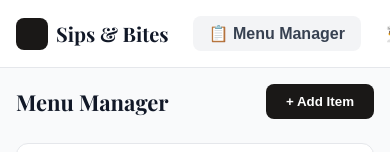
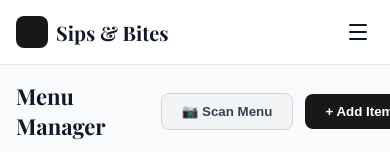
Before and after one commit to mayurdhavale10/table-top, a Next.js app in the folder frontend/: page /admin/sips-and-bites in a window 390 px wide. Shown: the top 152 px of the page. Built offline with nearby package versions, Linux system fonts and the light colour scheme; a web font is replaced by a local one.

Commit message:
feat: implement Scan Menu and UI tweaks

```diff
--- a/frontend/app/admin/[cafeSlug]/page.tsx
+++ b/frontend/app/admin/[cafeSlug]/page.tsx
@@ -1,9 +1,10 @@
 "use client";
 
-import { useState } from "react";
+import { useState, useEffect, useRef } from "react";
 import Link from "next/link";
 import { useParams } from "next/navigation";
 import QRCode from "react-qr-code";
+import { Menu, X } from "lucide-react";
 import { getCafeBySlug, getMenuByCafeId } from "../../../src/data/saasDb";
 
 import "../../../src/styles/Admin.css";
@@ -13,27 +14,80 @@ export default function CafeAdminDashboard() {
   const slug = Array.isArray(params?.cafeSlug) ? params.cafeSlug[0] : params?.cafeSlug || "";
   const cafe = getCafeBySlug(slug);
   const [activeTab, setActiveTab] = useState("menu");
+  const [isMobileMenuOpen, setIsMobileMenuOpen] = useState(false);
+  const [localMenu, setLocalMenu] = useState<any[]>([]);
+  const [isScanning, setIsScanning] = useState(false);
+  const fileInputRef = useRef<HTMLInputElement>(null);
+
+  useEffect(() => {
+    if (cafe) {
+      setLocalMenu(getMenuByCafeId(cafe.id));
+    }
+  }, [cafe]);
+
+  const handleScanMenu = async (e: React.ChangeEvent<HTMLInputElement>) => {
+    const file = e.target.files?.[0];
+    if (!file) return;
+
+    setIsScanning(true);
+    try {
+      const formData = new FormData();
+      formData.append("image", file);
+
+      const res = await fetch("/api/menu/scan", {
+        method: "POST",
+        body: formData,
+      });
+
+      const data = await res.json();
+      if (!res.ok) throw new Error(data.error || "Failed to scan menu");
+
+      const newItems = data.items.map((item: any, i: number) => ({
+        id: `scanned_${Date.now()}_${i}`,
+        cafe_id: cafe?.id,
+        category: item.category?.toLowerCase() || "other",
+        name: item.name,
+        price: item.price,
+        description: item.description,
+        image: "https://images.unsplash.com/photo-1546069901-ba9599a7e63c?auto=format&fit=crop&q=80&w=400",
+        type: item.type || "Veg"
+      }));
+
+      setLocalMenu(prev => [...newItems, ...prev]);
+      alert(`Successfully scanned ${newItems.length} items! Please review them.`);
+
+    } catch (err: any) {
+      alert(err.message);
+    } finally {
+      setIsScanning(false);
+      if (fileInputRef.current) fileInputRef.current.value = "";
+    }
+  };
 
   if (!cafe) return <div style={{ padding: "40px", textAlign: "center" }}>Cafe not found</div>;
-
-  const menu = getMenuByCafeId(cafe.id);
 
   return (
     <div className="admin-container">
       {/* Sidebar */}
-      <div className="admin-sidebar">
+      <div className={`admin-sidebar ${isMobileMenuOpen ? "open" : ""}`}>
+        <div className="admin-sidebar-header">
           <h2 className="admin-sidebar-title">
             <div style={{ width: "32px", height: "32px", background: cafe.theme.primaryColor, borderRadius: "8px", flexShrink: 0 }}></div>
             {cafe.name}
           </h2>
+          <button className="mobile-menu-toggle" onClick={() => setIsMobileMenuOpen(!isMobileMenuOpen)}>
+            {isMobileMenuOpen ? <X size={24} /> : <Menu size={24} />}
+          </button>
+        </div>
 
-        <button onClick={() => setActiveTab("menu")} className={`admin-tab ${activeTab === "menu" ? "active" : ""}`}>
+        <div className="admin-sidebar-nav">
+          <button onClick={() => { setActiveTab("menu"); setIsMobileMenuOpen(false); }} className={`admin-tab ${activeTab === "menu" ? "active" : ""}`}>
             📋 Menu Manager
           </button>
-        <button onClick={() => setActiveTab("orders")} className={`admin-tab ${activeTab === "orders" ? "active" : ""}`}>
+          <button onClick={() => { setActiveTab("orders"); setIsMobileMenuOpen(false); }} className={`admin-tab ${activeTab === "orders" ? "active" : ""}`}>
             👨‍🍳 Live Orders
           </button>
-        <button onClick={() => setActiveTab("qr")} className={`admin-tab ${activeTab === "qr" ? "active" : ""}`}>
+          <button onClick={() => { setActiveTab("qr"); setIsMobileMenuOpen(false); }} className={`admin-tab ${activeTab === "qr" ? "active" : ""}`}>
             📱 QR Codes
           </button>
 
@@ -43,6 +97,7 @@ export default function CafeAdminDashboard() {
             </Link>
           </div>
         </div>
+      </div>
 
       {/* Main Content */}
       <div className="admin-main">
@@ -50,13 +105,29 @@ export default function CafeAdminDashboard() {
           <>
             <div className="admin-header">
               <h1>Menu Manager</h1>
+              <div style={{ display: "flex", gap: "12px", alignItems: "center" }}>
+                <input
+                  type="file"
+                  accept="image/*"
+                  style={{ display: "none" }}
+                  ref={fileInputRef}
+                  onChange={handleScanMenu}
+                />
+                <button
+                  onClick={() => fileInputRef.current?.click()}
+                  disabled={isScanning}
+                  style={{ background: "#f3f4f6", color: "#374151", border: "1px solid #d1d5db", padding: "10px 20px", borderRadius: "8px", fontWeight: "bold", cursor: "pointer", flexShrink: 0, display: "flex", alignItems: "center", gap: "8px", opacity: isScanning ? 0.7 : 1 }}
+                >
+                  {isScanning ? "Scanning..." : "📷 Scan Menu"}
+                </button>
                 <button style={{ background: cafe.theme.primaryColor, color: "white", border: "none", padding: "10px 20px", borderRadius: "8px", fontWeight: "bold", cursor: "pointer", flexShrink: 0 }}>
                   + Add Item
                 </button>
               </div>
+            </div>
 
             <div className="admin-menu-grid">
-              {menu.map(item => (
+              {localMenu.map(item => (
                 <div key={item.id} className="admin-menu-item">
                   <img src={item.image} alt={item.name} style={{ width: "80px", height: "80px", borderRadius: "8px", objectFit: "cover", flexShrink: 0 }} />
                   <div style={{ flex: 1, minWidth: 0 }}>
--- a/frontend/app/login/page.tsx
+++ b/frontend/app/login/page.tsx
@@ -3,7 +3,7 @@
 import { useState } from "react";
 import { useRouter } from "next/navigation";
 import Link from "next/link";
-import { UtensilsCrossed } from "lucide-react";
+import { UtensilsCrossed, X } from "lucide-react";
 import "../../src/styles/Auth.css";
 
 export default function AuthPage() {
@@ -50,6 +50,9 @@ export default function AuthPage() {
   return (
     <div className="auth-container">
       <div className="auth-card">
+        <Link href="/" className="auth-close" aria-label="Close">
+          <X size={24} />
+        </Link>
         <div className="auth-header">
           <Link href="/" className="auth-logo">
             <UtensilsCrossed size={28} strokeWidth={1.5} className="logo-icon-simple" />
--- a/frontend/package.json
+++ b/frontend/package.json
@@ -10,6 +10,7 @@
     "lint": "next lint"
   },
   "dependencies": {
+    "@google/genai": "^2.21.0",
     "dotenv": "^17.4.2",
     "lucide-react": "^1.31.0",
     "mongoose": "^9.9.2",
--- a/frontend/src/styles/Admin.css
+++ b/frontend/src/styles/Admin.css
@@ -15,14 +15,36 @@
   flex-shrink: 0;
 }
 
+.admin-sidebar-header {
+  display: flex;
+  align-items: center;
+  justify-content: space-between;
+  margin-bottom: 40px;
+}
+
 .admin-sidebar-title {
   font-size: 20px;
-  margin-bottom: 40px;
   color: #111827;
   font-weight: bold;
   display: flex;
   align-items: center;
   gap: 8px;
+  margin: 0;
+}
+
+.mobile-menu-toggle {
+  display: none;
+  background: transparent;
+  border: none;
+  color: #111827;
+  cursor: pointer;
+  padding: 4px;
+}
+
+.admin-sidebar-nav {
+  display: flex;
+  flex-direction: column;
+  flex: 1;
 }
 
 .admin-tab {
@@ -95,32 +117,36 @@
     border-right: none;
     border-bottom: 1px solid #e5e7eb;
     padding: 16px;
-    flex-direction: row;
-    align-items: center;
-    overflow-x: auto;
-    white-space: nowrap;
-    gap: 8px;
-    /* Hide scrollbar for clean look */
-    -webkit-overflow-scrolling: touch;
-    scrollbar-width: none;
-  }
-  .admin-sidebar::-webkit-scrollbar {
-    display: none;
+    flex-direction: column;
   }
 
-  .admin-sidebar-title {
+  .admin-sidebar-header {
     margin-bottom: 0;
-    margin-right: 16px;
+  }
+
+  .mobile-menu-toggle {
+    display: flex;
+    align-items: center;
+    justify-content: center;
+  }
+
+  .admin-sidebar-nav {
+    display: none;
+    margin-top: 16px;
+  }
+
+  .admin-sidebar.open .admin-sidebar-nav {
+    display: flex;
   }
 
   .admin-tab {
-    margin-bottom: 0;
-    padding: 8px 16px;
-    white-space: nowrap;
+    margin-bottom: 8px;
+    padding: 12px;
   }
 
   .admin-back-link {
-    display: none;
+    display: block;
+    margin-top: 16px;
   }
 
   .admin-main {
```
Also changed, not shown: frontend/app/api/menu/scan/route.ts (added, +67 -0 lines), frontend/src/styles/Auth.css (+21 -0 lines), 1 other file (tests, documents, lock files or other folders). Lines whose indentation alone changed are shown as unchanged.
